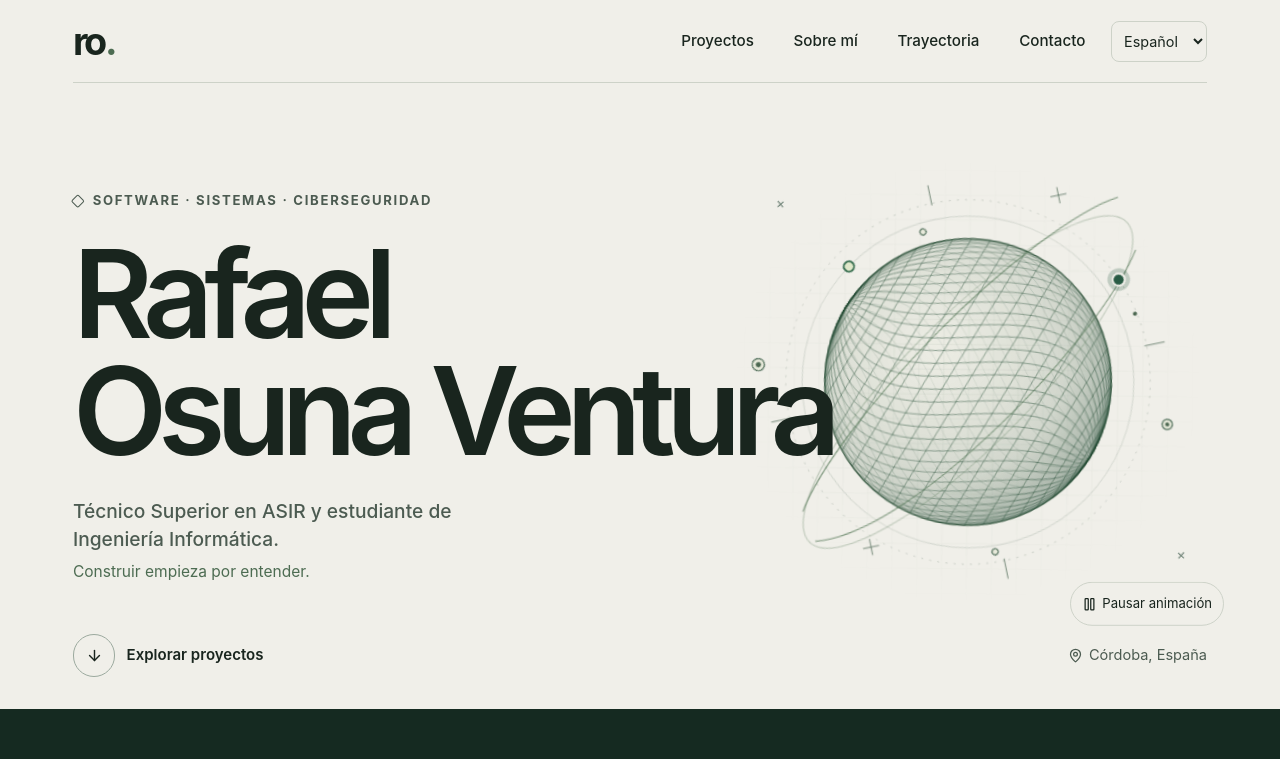
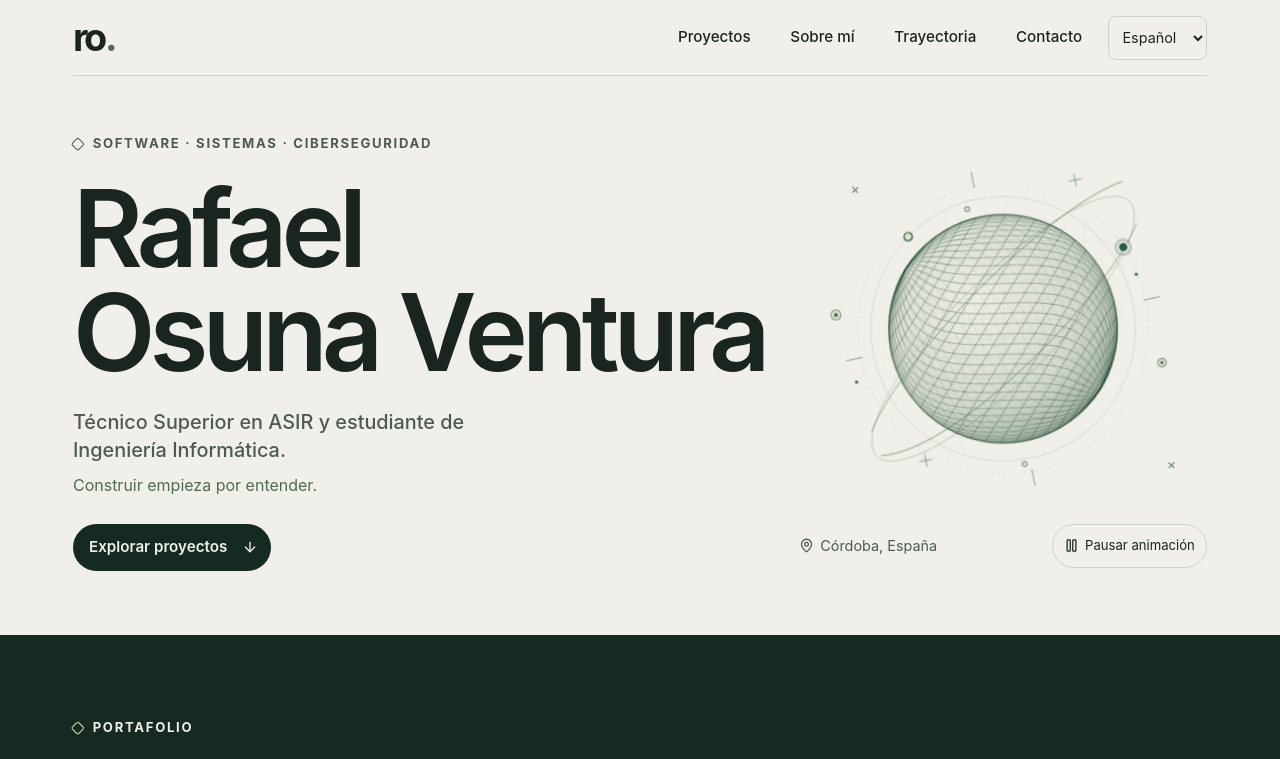
Before and after one commit to rafaosunaa/rafaelosuna.github.io, a React (Vite) app: page / in a window 1280 px wide. Shown: the top 759 px of the page. Built offline with nearby package versions, Linux system fonts and the light colour scheme; a web font is replaced by a local one.

Commit message:
Refina la composición y la navegación de la portada

```diff
--- a/src/App.tsx
+++ b/src/App.tsx
@@ -2,7 +2,7 @@ import { LanguageSelector, useLanguage } from './language'
 import { Orbit } from './components/Orbit'
 import { assetUrl } from './assets'
 import { useRef, useState } from 'react'
-import { ArrowDown, Check, Copy, Download, CodeXml, BriefcaseBusiness, MapPin, Menu, X } from 'lucide-react'
+import { ArrowDown, Check, Copy, Download, CodeXml, BriefcaseBusiness, Menu, X } from 'lucide-react'
 import { personal } from './data/personal'
 import { Projects } from './components/Projects'
 import { Resume } from './components/Resume'
@@ -46,12 +46,12 @@ function Hero() {
         <h1 id="hero-title">{personal.headline.map(line => <span className="hero-line" key={line}><span>{line}</span></span>)}</h1>
         <p className="hero-role">{t(personal.role)}</p>
         <p className="hero-tagline">{t(personal.tagline)}</p>
+        <a className="scroll-link" href="#proyectos">
+          {t('Explorar proyectos')}
+          <ArrowDown className="scroll-icon" size={16} aria-hidden="true"/>
+        </a>
       </div>
-      <Orbit/>
-    </div>
-    <div className="hero-bottom">
-      <a className="scroll-link" href="#proyectos" data-magnetic><span className="scroll-icon"><ArrowDown size={17}/></span> {t('Explorar proyectos')}</a>
-      <span className="location"><MapPin size={15}/>{t(personal.location)}</span>
+      <Orbit location={t(personal.location)}/>
     </div>
   </section>
 }
--- a/src/components/Orbit.tsx
+++ b/src/components/Orbit.tsx
@@ -1,5 +1,5 @@
 import { useState } from 'react'
-import { Pause, Play } from 'lucide-react'
+import { MapPin, Pause, Play } from 'lucide-react'
 import { useLanguage } from '../language'
 import orbital from './orbital.svg?raw'
 
@@ -13,7 +13,7 @@ function initialPlayback() {
   }
 }
 
-export function Orbit() {
+export function Orbit({ location }: { location: string }) {
   const { t } = useLanguage()
   const [playing, setPlaying] = useState(initialPlayback)
 
@@ -36,10 +36,13 @@ export function Orbit() {
           <span className="orbit-cross two">+</span>
         </div>
       </div>
-      <button className="orbit-toggle" type="button" onClick={toggleAnimation}>
-        {playing ? <Pause size={15} aria-hidden="true"/> : <Play size={15} aria-hidden="true"/>}
-        {t(playing ? 'Pausar animación' : 'Activar animación')}
-      </button>
+      <div className="orbit-controls">
+        <span className="location"><MapPin size={15} aria-hidden="true"/>{location}</span>
+        <button className="orbit-toggle" type="button" onClick={toggleAnimation}>
+          {playing ? <Pause size={15} aria-hidden="true"/> : <Play size={15} aria-hidden="true"/>}
+          {t(playing ? 'Pausar animación' : 'Activar animación')}
+        </button>
+      </div>
     </div>
   )
 }
--- a/src/styles/main.css
+++ b/src/styles/main.css
@@ -43,7 +43,7 @@ button { cursor: pointer; }
 .skip-link:focus { transform: translateY(0); }
 
 .site-header { position: sticky; z-index: 10; top: 0; background: var(--paper); }
-.header-inner { height: 5.2rem; display: flex; align-items: center; justify-content: space-between; }
+.header-inner { position: relative; height: 4.75rem; display: flex; align-items: center; justify-content: space-between; }
 .header-inner::after { content: ''; position: absolute; height: 1px; bottom: 0; inset-inline: var(--pad); background: var(--line); }
 .brand { display: inline-flex; align-items: baseline; gap: .03em; letter-spacing: -.09em; font-size: 2.36rem; line-height: .95; font-weight: 740; text-decoration: none; }
 .brand span { color: var(--moss); }
@@ -54,28 +54,53 @@ button { cursor: pointer; }
 .main-nav a:hover::after, .main-nav a:focus-visible::after { transform: scaleX(1); transform-origin: left; }
 .menu-toggle { display: none; }
 
-.hero { position: relative; padding-top: clamp(2.8rem, 6.25vw, 6.5rem); }
-.hero-main { position: relative; min-height: clamp(24rem, 35vw, 33rem); display: grid; grid-template-columns: 1fr; align-items: center; }
-.hero-copy { position: relative; z-index: 1; width: max-content; max-width: 100%; pointer-events: none; }
-.hero-kicker { color: var(--muted); margin-bottom: clamp(1.25rem, 2.2vw, 2.25rem); }
-.hero h1 { font-size: clamp(5rem, 9.57vw, 10rem); font-weight: 610; letter-spacing: -.075em; line-height: .9; margin: 0; }
+.hero { padding-block: clamp(2.5rem, 4.5vw, 5.3rem) clamp(2.8rem, 5vw, 5.5rem); }
+.hero-main {
+  display: grid;
+  grid-template-columns: minmax(0, 1.7fr) minmax(0, 1fr);
+  align-items: center;
+  gap: clamp(1.2rem, 2.5vw, 3rem);
+}
+.hero-copy { position: relative; z-index: 1; min-width: 0; container-type: inline-size; }
+.hero-kicker { color: var(--muted); margin-bottom: clamp(1.15rem, 2vw, 2rem); }
+.hero h1 {
+  font-size: clamp(2.4rem, 9vw, 9rem);
+  font-size: clamp(2.4rem, 15.45cqi, 9rem);
+  font-weight: 640;
+  letter-spacing: -.055em;
+  line-height: .92;
+  margin: 0;
+}
 .hero-line { display: block; overflow: hidden; padding: .055em .12em .10em 0; margin: -.055em -.12em -.10em 0; }
 .hero-line > span { display: block; }
-.hero-role { max-width: 27rem; font-size: clamp(1.02rem, 1.5vw, 1.38rem); font-weight: 460; color: var(--muted); margin-top: clamp(1.45rem, 2.5vw, 2.3rem); line-height: 1.43; }
-.hero-tagline { color: var(--moss); font-size: .97rem; margin-top: .42rem; }
-.orbit-panel { position: absolute; right: clamp(-2.5rem, -1.35vw, 0rem); top: 49%; width: min(40vw, 38rem); transform: translateY(-50%); }
+.hero-role { max-width: 31ch; font-size: clamp(1.05rem, 1.55vw, 1.42rem); font-weight: 475; color: var(--muted); margin-top: clamp(1.15rem, 2.1vw, 2.15rem); line-height: 1.4; }
+.hero-tagline { color: var(--moss); font-size: 1rem; margin-top: .55rem; }
+.orbit-panel { min-width: 0; position: relative; }
 .orbital { display: block; width: 100%; height: auto; transform: translate(var(--shift-x, 0px), var(--shift-y, 0px)); transition: transform .38s var(--motion); }
 .orbit-cross { position: absolute; color: #728579; font: 400 1rem ui-monospace, monospace; }
 .orbit-cross.one { left: 12%; top: 12%; }
 .orbit-cross.two { right: 7%; bottom: 13%; }
-.hero-bottom { display: flex; justify-content: space-between; align-items: center; padding: 1.45rem 0 2rem; }
-.scroll-link { display: inline-flex; align-items: center; text-decoration: none; color: inherit; gap: .7rem; font-size: .94rem; font-weight: 600; }
-.scroll-icon { width: 2.65rem; height: 2.65rem; display: inline-grid; place-items: center; border: 1px solid #9ba99e; border-radius: 50%; transition: background .25s, color .25s; }
-.scroll-icon svg { animation: nudge 2.5s ease-in-out 1.5s 2; }
-.scroll-link:hover .scroll-icon { background: var(--forest); color: var(--paper); }
-.location { display: flex; align-items: center; gap: .35rem; color: var(--muted); font-size: .91rem; }
+.scroll-link {
+  display: inline-flex;
+  align-items: center;
+  gap: .9rem;
+  min-height: 2.9rem;
+  margin-top: clamp(1.3rem, 2.1vw, 2rem);
+  padding: .62rem .85rem .62rem 1rem;
+  border-radius: 4rem;
+  background: var(--forest);
+  color: var(--paper);
+  text-decoration: none;
+  font-size: .95rem;
+  font-weight: 620;
+  transition: background .24s, color .24s;
+}
+.scroll-link:hover { background: var(--lime); color: var(--forest); }
+.scroll-icon { flex-shrink: 0; transition: transform .24s var(--motion); }
+.scroll-link:hover .scroll-icon { transform: translateY(2px); }
+.location { display: inline-flex; align-items: center; gap: .4rem; color: var(--muted); font-size: .9rem; }
+.location svg { flex-shrink: 0; }
 [data-magnetic] { transform: translate(var(--shift-x, 0px), var(--shift-y, 0px)); transition: transform .3s var(--motion), background .25s, color .25s; }
-@keyframes nudge { 0%, 62%, 100% { transform: translateY(0); } 78% { transform: translateY(3px); } }
 
 .work { padding-block: clamp(3.9rem, 6.5vw, 7.3rem) clamp(4.5rem, 8vw, 8rem); }
 .work-heading { display: flex; justify-content: space-between; align-items: end; gap: 1rem 2rem; flex-wrap: wrap; margin: .72rem 0 2.55rem; }
@@ -181,12 +206,6 @@ button { cursor: pointer; }
 .intro .brand span { color: var(--lime); }
 .intro-count { font: 500 clamp(1.2rem, 3vw, 3rem) ui-monospace, monospace; color: var(--lime); }
 
-@media (max-width: 950px) {
-  .hero h1 { font-size: clamp(4.8rem, 11vw, 7.7rem); }
-  .orbit-panel { right: -2vw; top: 45%; width: 42vw; }
-  .hero-main { min-height: 25rem; }
-}
-
 @media (max-width: 700px) {
   .header-inner { height: 4.2rem; }
   [id] { scroll-margin-top: 5.2rem; }
@@ -194,15 +213,11 @@ button { cursor: pointer; }
   .main-nav { position: absolute; top: 100%; inset-inline: 0; display: grid; gap: .05rem; padding: .8rem var(--pad) 1rem; background: var(--paper); border-bottom: 1px solid var(--line); transform: translateY(-.4rem); opacity: 0; visibility: hidden; transition: opacity .26s, visibility .26s, transform .26s var(--motion); }
   .main-nav.is-open { visibility: visible; opacity: 1; transform: none; }
   .main-nav a { font-size: 1.15rem; width: max-content; }
-  .hero { padding-top: 3.2rem; }
-  .hero-main { min-height: auto; }
-  .hero h1 { font-size: clamp(3.15rem, 11.9vw, 5.24rem); }
-  .hero-role { margin-top: 1rem; max-width: 21rem; }
-  .orbit-panel { position: relative; top: auto; right: auto; transform: none; width: min(73vw, 23rem); justify-self: end; margin: -.3rem -.75rem -1.65rem 0; }
-  .hero-bottom { padding: .85rem 0 1.2rem; gap: .6rem; align-items: center; }
-  .scroll-link { font-size: .88rem; gap: .45rem; }
-  .scroll-icon { width: 2.35rem; height: 2.35rem; }
-  .location { font-size: .85rem; }
+  .hero { padding-block: 2.8rem 2.65rem; }
+  .hero-main { grid-template-columns: minmax(0, 1fr); gap: 1.65rem; }
+  .hero h1 { font-size: clamp(2.4rem, 13vw, 6.25rem); font-size: clamp(2.4rem, 15.95cqi, 6.25rem); }
+  .hero-role { max-width: 33ch; }
+  .orbit-panel { width: min(100%, 25rem); justify-self: center; }
   .work-heading { margin-bottom: 1.45rem; }
   .work-grid, .about-grid, .resume-layout { grid-template-columns: minmax(0, 1fr); }
   .chapter-nav { position: static; display: flex; gap: .15rem 1rem; flex-wrap: wrap; }
@@ -240,15 +255,11 @@ button { cursor: pointer; }
 }
 
 .header-controls { display: flex; align-items: center; gap: clamp(.65rem, 2vw, 2rem); }
-.language-select { min-height: 2.55rem; padding: .35rem .5rem; border: 1px solid var(--line); border-radius: .5rem; color: var(--ink); background: var(--paper); font-size: .9rem; }
+.language-select { min-height: 2.75rem; padding: .35rem .6rem; border: 1px solid var(--line); border-radius: .5rem; color: var(--ink); background: var(--paper); font-size: .9rem; }
 
 .orbital svg { display: block; width: 100%; height: auto; aspect-ratio: 500 / 475; }
 
 .orbit-toggle {
-  position: absolute;
-  right: 0;
-  bottom: 0;
-  z-index: 2;
   display: inline-flex;
   align-items: center;
   gap: .35rem;
@@ -263,9 +274,17 @@ button { cursor: pointer; }
 
 .orbit-toggle:hover { border-color: var(--moss); }
 
+.orbit-controls {
+  position: relative;
+  display: flex;
+  flex-wrap: wrap;
+  justify-content: space-between;
+  align-items: center;
+  gap: .4rem .75rem;
+}
+
 @media (max-width: 700px) {
-  .orbit-panel { padding-bottom: 2.8rem; }
-  .orbit-toggle { right: .75rem; }
+  .orbit-controls { justify-content: center; }
 }
 
 .orbit-scene,
@@ -289,7 +308,7 @@ button { cursor: pointer; }
 }
 
 .orbital svg > [class] { transform-origin: 250px 238px; }
-.orbit-scene { --orbit-duration: 8s; animation-name: orbit-float; animation-timing-function: ease-in-out; }
+.orbit-scene { position: relative; --orbit-duration: 8s; animation-name: orbit-float; animation-timing-function: ease-in-out; }
 .orbit-cross { --orbit-duration: 5s; animation-name: orbit-cross-turn; }
 .orbit-cross.two { animation-direction: reverse; }
 .orbit-grid { --orbit-duration: 6s; animation-name: orbit-grid-breathe; animation-timing-function: ease-in-out; }
```
